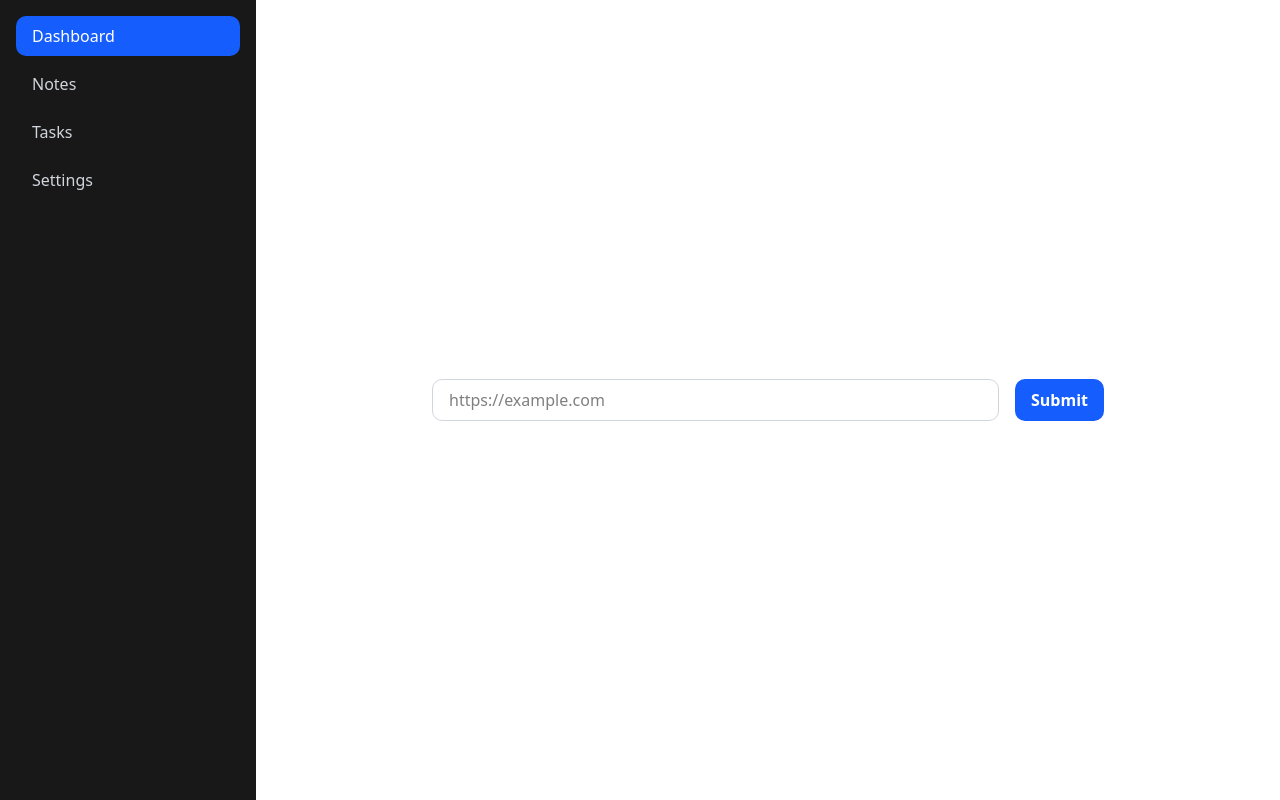
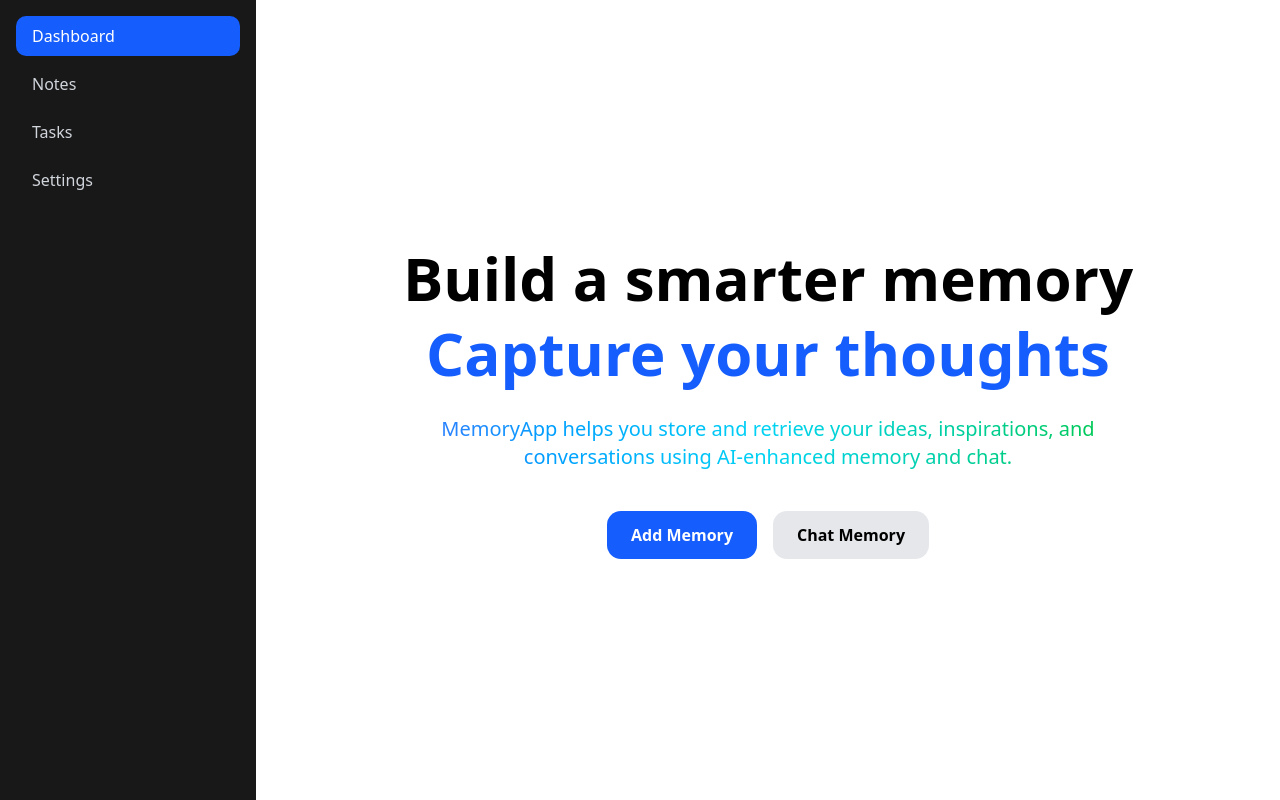
Before and after one commit to Next-Ninjas/second-brain-web, a Next.js app: page /dashboard in a window 1280 px wide. Built offline with nearby package versions, Linux system fonts and the light colour scheme; no server answers.

Commit message:
feat: refactor HeroSection component with updated content and styling

```diff
--- a/app/dashboard/page.tsx
+++ b/app/dashboard/page.tsx
@@ -1,63 +1,131 @@
-"use client";
+// "use client";
 
-import { useState } from "react";
-import { useMutation } from "@tanstack/react-query";
-import { serverUrl } from "@/lib/environment";
+// import { useState } from "react";
+// import { useMutation } from "@tanstack/react-query";
+// import { serverUrl } from "@/lib/environment";
 
-export default function DashboardPage() {
-  const [url, setUrl] = useState("");
+// export default function DashboardPage() {
+//   const [url, setUrl] = useState("");
 
-  const mutation = useMutation({
-    mutationFn: async (inputUrl: string) => {
-      const res = await fetch(`${serverUrl}/url`, {
-        method: "POST",
-        credentials: "include",
-        headers: {
-          "Content-Type": "application/json",
-        },
-        body: JSON.stringify({ url: inputUrl }),
-      });
+//   const mutation = useMutation({
+//     mutationFn: async (inputUrl: string) => {
+//       const res = await fetch(`${serverUrl}/url`, {
+//         method: "POST",
+//         credentials: "include",
+//         headers: {
+//           "Content-Type": "application/json",
+//         },
+//         body: JSON.stringify({ url: inputUrl }),
+//       });
 
-      if (!res.ok) throw new Error("Failed to submit URL");
-      return res.json();
-    },
-    onSuccess: () => {
-      alert("URL submitted successfully!");
-      setUrl("");
-    },
-    onError: () => {
-      alert("Submission failed. Please try again.");
-    },
-  });
+//       if (!res.ok) throw new Error("Failed to submit URL");
+//       return res.json();
+//     },
+//     onSuccess: () => {
+//       alert("URL submitted successfully!");
+//       setUrl("");
+//     },
+//     onError: () => {
+//       alert("Submission failed. Please try again.");
+//     },
+//   });
 
-  const handleSubmit = (e: React.FormEvent) => {
-    e.preventDefault();
-    mutation.mutate(url);
-  };
+//   const handleSubmit = (e: React.FormEvent) => {
+//     e.preventDefault();
+//     mutation.mutate(url);
+//   };
 
+//   return (
+//     <div className="flex items-center justify-center min-h-screen px-4">
+//       <form
+//         onSubmit={handleSubmit}
+//         className="flex flex-col sm:flex-row gap-4 w-full max-w-2xl"
+//       >
+//         <input
+//           id="urlInput"
+//           type="url"
+//           required
+//           placeholder="https://example.com"
+//           value={url}
+//           onChange={(e) => setUrl(e.target.value)}
+//           className="flex-1 px-4 py-2 rounded-lg border border-gray-300 dark:border-gray-600 bg-white dark:bg-gray-900 text-black dark:text-white"
+//         />
+//         <button
+//           type="submit"
+//           disabled={mutation.isPending}
+//           className="bg-blue-600 hover:bg-blue-700 text-white font-semibold py-2 px-4 rounded-lg transition disabled:opacity-50"
+//         >
+//           {mutation.isPending ? "Submitting..." : "Submit"}
+//         </button>
+//       </form>
+//     </div>
+//   );
+// }
+
+
+// export default function HeroSection() {
+//   return (
+//     <section className="min-h-screen flex flex-col items-center justify-center bg-black text-white px-4 text-center">
+//       <h1 className="text-4xl sm:text-6xl font-extrabold leading-tight">
+//         Build a smarter memory <br />
+//         <span className="text-[#155DFC]">Capture your thoughts</span>
+//       </h1>
+//       <p className="mt-6 text-lg sm:text-xl max-w-2xl">
+//         MemoryApp helps you store and retrieve your ideas, inspirations, and conversations using AI-enhanced memory and chat.
+//       </p>
+//       <div className="mt-10 flex flex-col sm:flex-row gap-4">
+//         <button className="bg-[#155DFC] hover:bg-[#0f4bd4] text-white font-semibold px-6 py-3 rounded-xl transition">
+//           Add Memory
+//         </button>
+//         <button className="bg-gray-800 hover:bg-gray-700 text-white font-semibold px-6 py-3 rounded-xl transition">
+//           Chat Memory
+//         </button>
+//       </div>
+//     </section>
+//   );
+// }
+
+
+
+// export default function HeroSection() {
+//   return (
+//     <section className="min-h-screen flex flex-col items-center justify-center bg-white dark:bg-black text-black dark:text-white px-4 text-center">
+//       <h1 className="text-4xl sm:text-6xl font-extrabold leading-tight">
+//         Build a smarter memory <br />
+//         <span className="text-[#155DFC]">Capture your thoughts</span>
+//       </h1>
+//       <p className="mt-6 text-lg sm:text-xl max-w-2xl">
+//         NeuroNote helps you store and retrieve your ideas, inspirations, and conversations using AI-enhanced memory and chat.
+//       </p>
+//       <div className="mt-10 flex flex-col sm:flex-row gap-4">
+//         <button className="bg-[#155DFC] hover:bg-[#0f4bd4] text-white dark:text-white font-semibold px-6 py-3 rounded-xl transition">
+//           Add Memory
+//         </button>
+//         <button className="bg-gray-200 hover:bg-gray-300 text-black dark:bg-gray-800 dark:hover:bg-gray-700 dark:text-white font-semibold px-6 py-3 rounded-xl transition">
+//           Chat Memory
+//         </button>
+//       </div>
+//     </section>
+//   );
+// }
+export default function HeroSection() {
   return (
-    <div className="flex items-center justify-center min-h-screen px-4">
-      <form
-        onSubmit={handleSubmit}
-        className="flex flex-col sm:flex-row gap-4 w-full max-w-2xl"
-      >
-        <input
-          id="urlInput"
-          type="url"
-          required
-          placeholder="https://example.com"
-          value={url}
-          onChange={(e) => setUrl(e.target.value)}
-          className="flex-1 px-4 py-2 rounded-lg border border-gray-300 dark:border-gray-600 bg-white dark:bg-gray-900 text-black dark:text-white"
-        />
-        <button
-          type="submit"
-          disabled={mutation.isPending}
-          className="bg-blue-600 hover:bg-blue-700 text-white font-semibold py-2 px-4 rounded-lg transition disabled:opacity-50"
-        >
-          {mutation.isPending ? "Submitting..." : "Submit"}
+    <section className="min-h-screen flex flex-col items-center justify-center bg-white dark:bg-black text-black dark:text-white px-4 text-center">
+      <h1 className="text-4xl sm:text-6xl font-extrabold leading-tight">
+        Build a smarter memory <br />
+        <span className="text-[#155DFC]">Capture your thoughts</span>
+      </h1>
+      <p className="mt-6 text-lg sm:text-xl max-w-2xl bg-gradient-to-r from-blue-500 via-cyan-400 to-green-500 text-transparent bg-clip-text dark:from-blue-400 dark:via-cyan-400 dark:to-green-500">
+        MemoryApp helps you store and retrieve your ideas, inspirations, and conversations using AI-enhanced memory and chat.
+      </p>
+      <div className="mt-10 flex flex-col sm:flex-row gap-4">
+        <button className="bg-[#155DFC] hover:bg-[#0f4bd4] text-white dark:text-white font-semibold px-6 py-3 rounded-xl transition">
+          Add Memory
         </button>
-      </form>
-    </div>
+        <button className="bg-gray-200 hover:bg-gray-300 text-black dark:bg-gray-800 dark:hover:bg-gray-700 dark:text-white font-semibold px-6 py-3 rounded-xl transition">
+          Chat Memory
+        </button>
+      </div>
+    </section>
   );
 }
```
